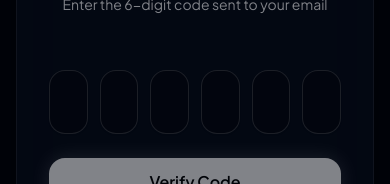
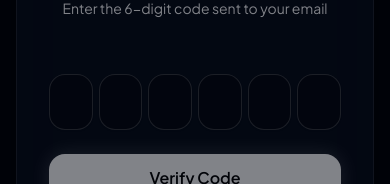
Before and after one commit to IamSoorajKj/SecuredUserAuthentication, a React (Vite) app in the folder frontend/: page /verify-otp/1 in a window 390 px wide. Shown: the part 335-519 px from the top of the page. Built offline with nearby package versions, Linux system fonts and the light colour scheme.

Commit message:
add vercel.json for SPA routing fix

```diff
--- a/frontend/src/components/Navbar.jsx
+++ b/frontend/src/components/Navbar.jsx
@@ -64,6 +64,7 @@ const Navbar = () => {
                         </ul>
 
                         {user ? (
+                            <div className="hidden md:block">
                                 <DropdownMenu>
                                     <DropdownMenuTrigger className="outline-none">
                                         <Avatar className="ring-2 ring-white/10 hover:ring-primary transition-all duration-300 shadow-lg cursor-pointer">
@@ -91,6 +92,7 @@ const Navbar = () => {
                                         <DropdownMenuItem onClick={logoutHandler} className="cursor-pointer text-destructive focus:bg-destructive/10 focus:text-destructive rounded-md transition-colors"><LogOut className="mr-2 h-4 w-4" />Logout</DropdownMenuItem>
                                     </DropdownMenuContent>
                                 </DropdownMenu>
+                            </div>
                         ) : (
                             <div className="hidden md:flex gap-4 items-center">
                                 <Link to={'/login'} className='text-sm font-medium text-white/70 hover:text-white hover:text-glow transition-all duration-300'>
--- a/frontend/src/pages/Login.jsx
+++ b/frontend/src/pages/Login.jsx
@@ -135,7 +135,7 @@ const Login = () => {
                                 </div>
                             </div>
                         </CardContent>
-                        <CardFooter className="flex-col gap-3 pt-1 pb-5 px-8">
+                        <CardFooter className="flex-col gap-4 pt-4 pb-6 px-8">
                             <Button type="submit" className="w-full h-11 text-base font-semibold bg-white text-black hover:bg-white/90 shadow-[0_0_20px_#ffffff33] hover:shadow-[0_0_30px_#ffffff66] transition-all hover:scale-[1.02] rounded-xl" disabled={isLoading}>
                                 {
                                     isLoading ? (
--- a/frontend/src/pages/Signup.jsx
+++ b/frontend/src/pages/Signup.jsx
@@ -131,7 +131,7 @@ const Signup = () => {
                                 </div>
                             </div>
                         </CardContent>
-                        <CardFooter className="flex-col gap-3 pt-1 pb-5 px-8">
+                        <CardFooter className="flex-col gap-4 pt-4 pb-6 px-8">
                             <Button type="submit" className="w-full h-11 text-base font-semibold bg-white text-black hover:bg-white/90 shadow-[0_0_20px_#ffffff33] hover:shadow-[0_0_30px_#ffffff66] transition-all hover:scale-[1.02] rounded-xl" disabled={isLoading}>
                                 {
                                     isLoading ? (
--- a/frontend/src/pages/VerifyOTP.jsx
+++ b/frontend/src/pages/VerifyOTP.jsx
@@ -141,7 +141,7 @@ const VerifyOTP = () => {
               ) : (
                 <>
                   {/* OTP Input */}
-                  <div className='flex justify-between gap-3 mb-6'>
+                  <div className='flex justify-between gap-1.5 md:gap-3 mb-6'>
                     {
                       otp.map((digit, index) => (
                         <Input
@@ -155,7 +155,7 @@ const VerifyOTP = () => {
                           maxLength={1}
                           ref={(el) => (inputRefs.current[index] = el)}
                           disabled={isVerified}
-                          className="w-14 h-16 text-center text-2xl font-heading font-bold glass-input rounded-xl focus:scale-110 transition-all duration-300 disabled:opacity-50 disabled:cursor-not-allowed"
+                          className="w-full max-w-[3.5rem] h-14 md:h-16 text-center text-xl md:text-2xl font-heading font-bold glass-input rounded-2xl focus:scale-105 transition-all duration-300 disabled:opacity-50 disabled:cursor-not-allowed px-0 border-white/20 focus:border-primary"
                         />
                       ))
                     }
```
Also changed, not shown: frontend/vercel.json (added). Lines whose indentation alone changed are shown as unchanged.
